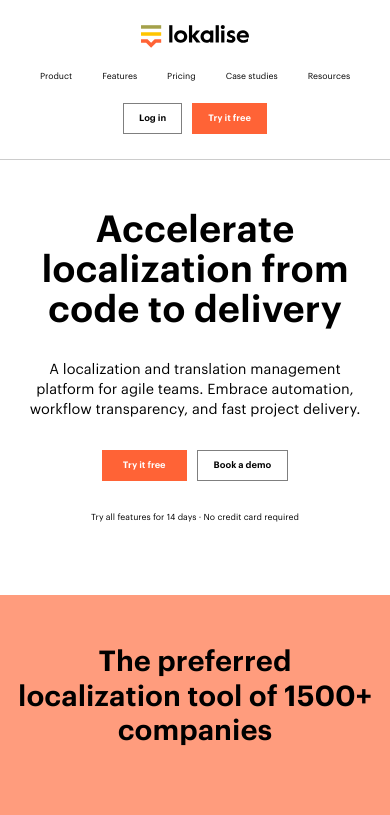
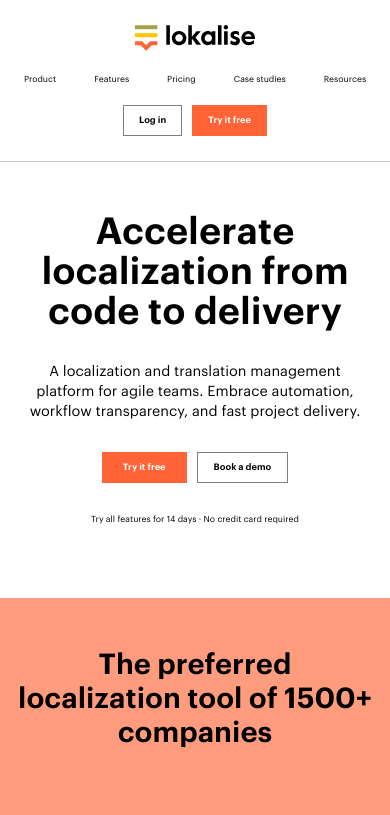
Before and after one commit to YevhenHryhorenko/hillel_hryhorenko_14, a plain HTML site: page index.html in a window 390 px wide. Shown: the top 815 px of the page. Drawn offline with Linux system fonts and the light colour scheme; a web font is replaced by a local one.

Commit message:
change gap in main menu list

```diff
--- a/styles/main.scss
+++ b/styles/main.scss
@@ -119,7 +119,7 @@ body {
 		column-gap: 50px;
 
 		@media (max-width: 768px) {
-			column-gap: 30px;
+			column-gap: 38px;
 		}
 
 		@media (max-width: 380px) {
```
Also changed, not shown: styles/main.css.
